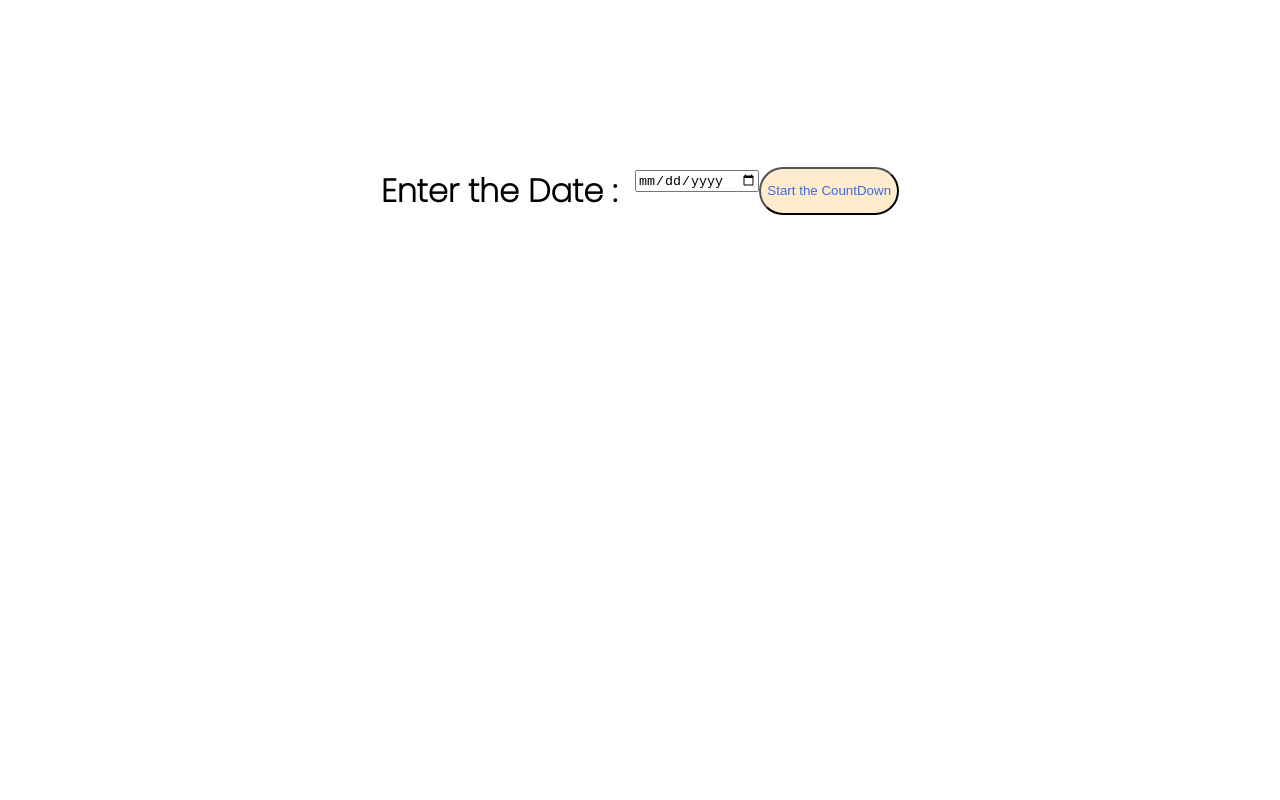
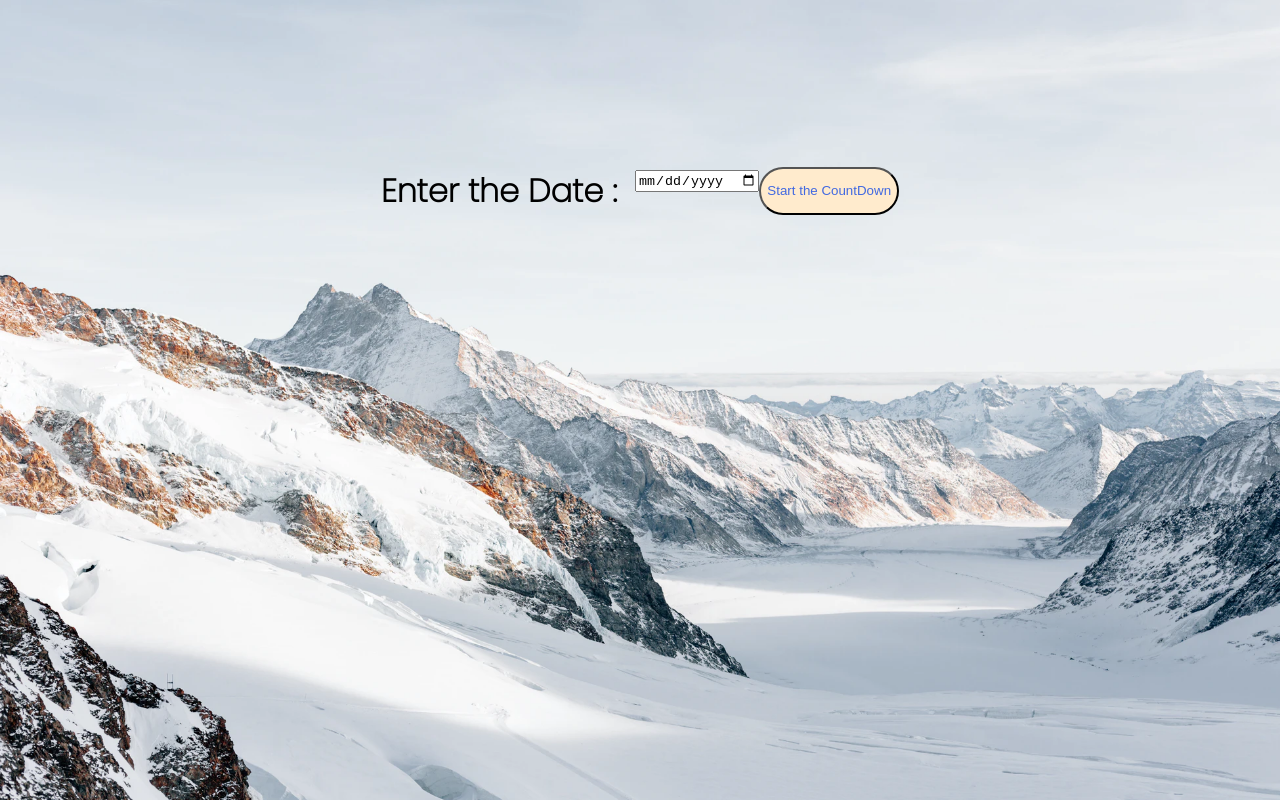
Before and after one commit to Anshuman4492/Countdown-Timer, a plain HTML site: page index.html in a window 1280 px wide. Drawn offline with Linux system fonts and the light colour scheme; the site is published under a folder, as on GitHub Pages, so addresses that start at the root find nothing.

Commit message:
Update style.css

```diff
--- a/style.css
+++ b/style.css
@@ -5,7 +5,7 @@
 }
 
 body {
-    background-image: url("/snow.webp");
+    background-image: url("snow.webp");
     background-size: cover;
     background-position: center center;
     font-family: "Poppins", sans-serif;
```
